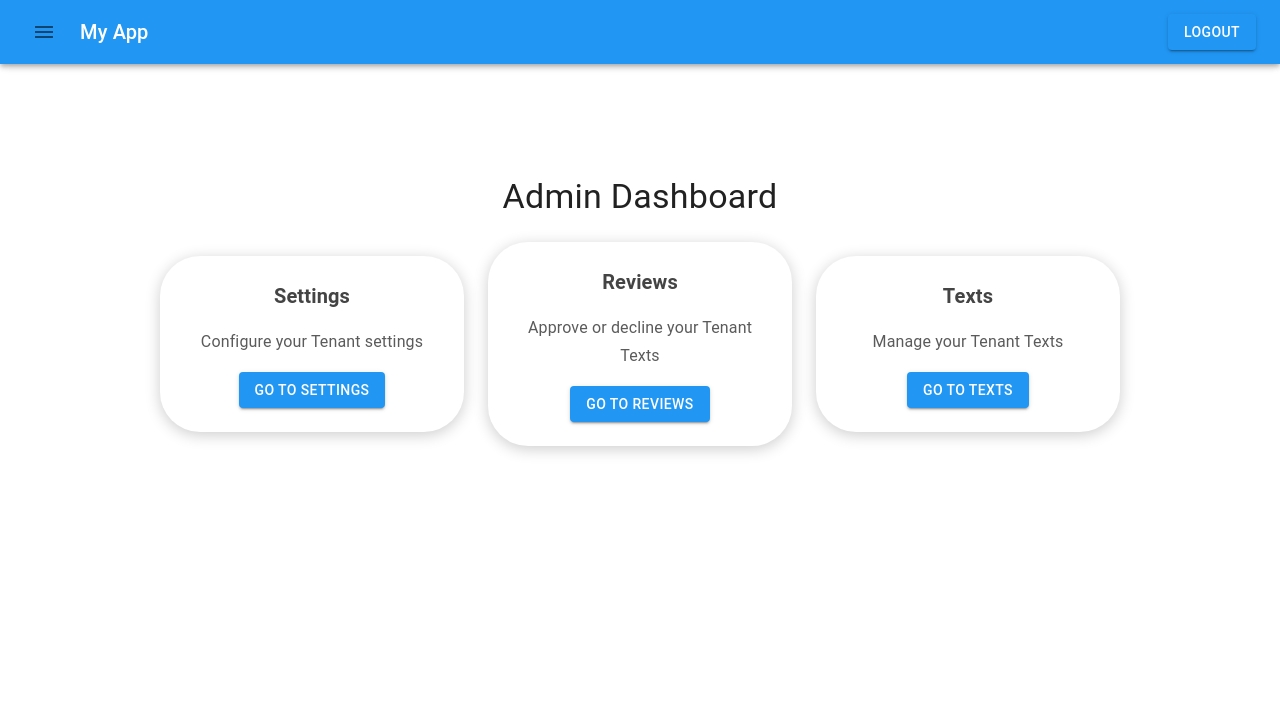
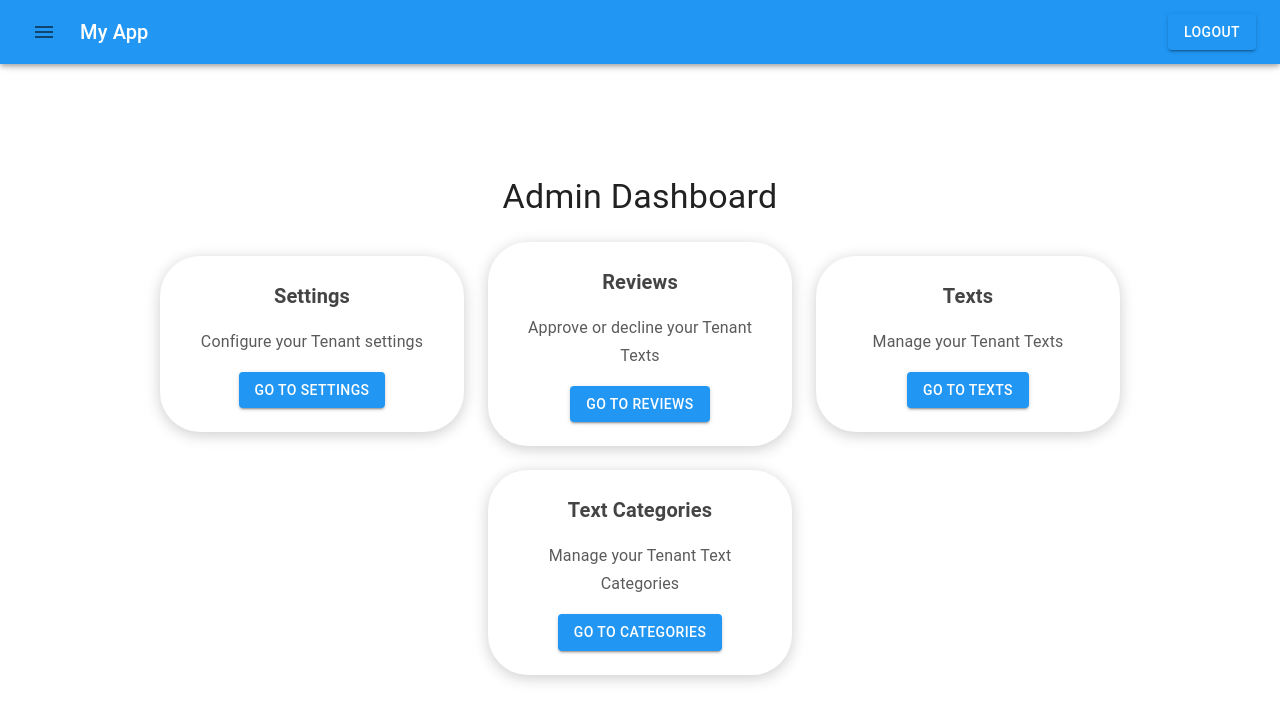
Before and after one commit to SWEG-Software-Engineering-Group/Translatify, a React (Create React App) app: page /Admin in a window 1280 px wide. Shown: the top 722 px of the page. Built offline with nearby package versions, Linux system fonts and the light colour scheme.

Commit message:
Create TenantTextCategoriesView

```diff
--- a/src/App/Router.tsx
+++ b/src/App/Router.tsx
@@ -13,6 +13,7 @@ import UserView from '../views/UserView/UserView';
 import LinksView from '../views/LinksView';
 import TenantSettingView from '../views/TenantSettingView/TenantSettingView';
 import ForgotPasswordView from '../views/LoginView/ForgotPasswordView';
+import TenantCategoriesView from '../views/TenantTextCategoriesView/TenantTextCategoriesView';
 
 export default function Router() {
     return(
@@ -30,6 +31,7 @@ export default function Router() {
                 <Route path="/Admin" element={<AdminMainPageView />}/>;
                 <Route path="/TenantTexts" element={<TenantTextsView />}/>;
                 <Route path="/TenantSettings" element={<TenantSettingView />}/>;
+                <Route path="/TenantTextCategories" element={<TenantCategoriesView />}/>;
                 <Route path="/tenant/:id" element={<SingleTenantView />} />;
                 <Route path="User" element={<UserView />} />;
                 <Route path="/forgotPassword" element={<ForgotPasswordView />} />
--- /dev/null
+++ b/src/components/buttons/GoToLink/GoToCategories.tsx
@@ -0,0 +1,16 @@
+import { useNavigate } from 'react-router-dom';
+import { Button } from '@mui/material';
+
+export default function GoToTenantButton() {
+    const navigate = useNavigate();
+
+    const handleClick = () => {
+      navigate('/TenantTextCategories');
+    };
+
+    return (
+      <Button variant="contained" color="primary" onClick={handleClick}>
+        Go to Categories
+      </Button>
+    );
+  }
--- a/src/views/AdminMainPageView/AdminMainPageView.tsx
+++ b/src/views/AdminMainPageView/AdminMainPageView.tsx
@@ -3,6 +3,7 @@ import GoToSettings from "../../components/buttons/GoToLink/GoToSettings";
 import GoToReview from "../../components/buttons/GoToLink/GoToReview";
 import GoToTexts from "../../components/buttons/GoToLink/GoToTexts";
 import LayoutWrapper from "../../components/LayoutWrapper/LayoutWrapper";
+import GoToCategories from "../../components/buttons/GoToLink/GoToCategories";
 
 const styles = {
     paper: {
@@ -65,6 +66,13 @@ const styles = {
               <GoToTexts></GoToTexts>
             </Paper>
           </Grid>
+          <Grid item xs={12} md={4}>
+            <Paper elevation={3} sx={styles.paper}>
+              <Typography variant="h6" style={styles.paperTitle}>Text Categories</Typography>
+              <Typography variant="subtitle1" style={styles.paperSubtitle}>Manage your Tenant Text Categories</Typography>
+              <GoToCategories></GoToCategories>
+            </Paper>
+          </Grid>
         </Grid>
       </LayoutWrapper>
     );
--- a/src/views/LinksView.tsx
+++ b/src/views/LinksView.tsx
@@ -14,6 +14,7 @@ export default function LinksView() {
             <Link to={"/Admin"}><Box>ADMIN</Box></Link>
             <Link to={"/User"}><Box>USER</Box></Link>
             <Link to={"/TenantTexts"}><Box>TENANT TEXTS</Box></Link>
+            <Link to={"/TenantTextCategories"}><Box>TENANT TEXT CATEGORIES</Box></Link>
         </>
     )
 }
--- /dev/null
+++ b/src/views/TenantTextCategoriesView/TenantTextCategoriesView.tsx
@@ -0,0 +1,13 @@
+import { useEffect, useState } from "react";
+import LayoutWrapper from "../../components/LayoutWrapper/LayoutWrapper";
+
+
+export default function TenantCategoriesView() {
+
+
+    return (
+        <LayoutWrapper userType="admin">
+            <h1>Pagina per categorie - to do</h1>
+        </LayoutWrapper>
+    )
+}
```
